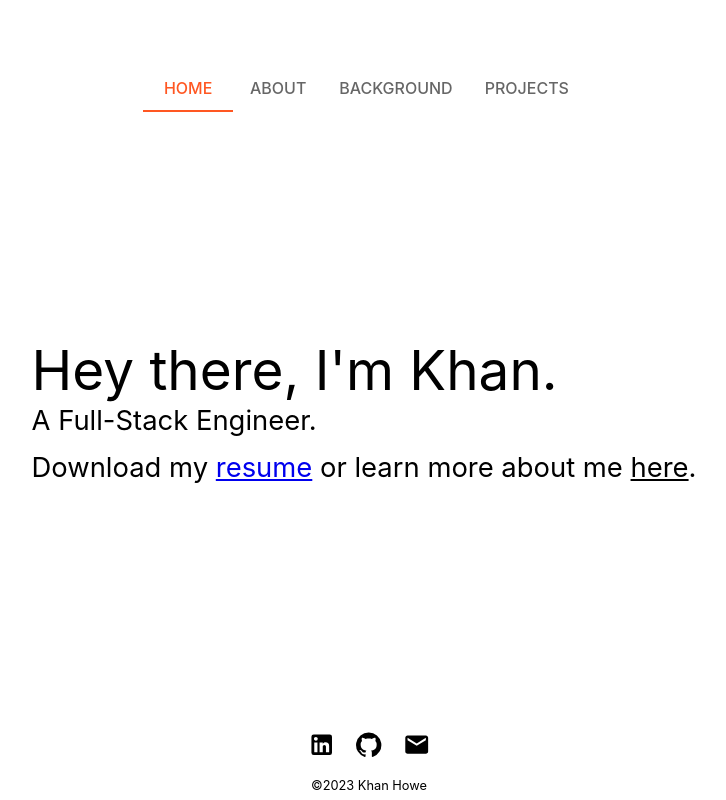
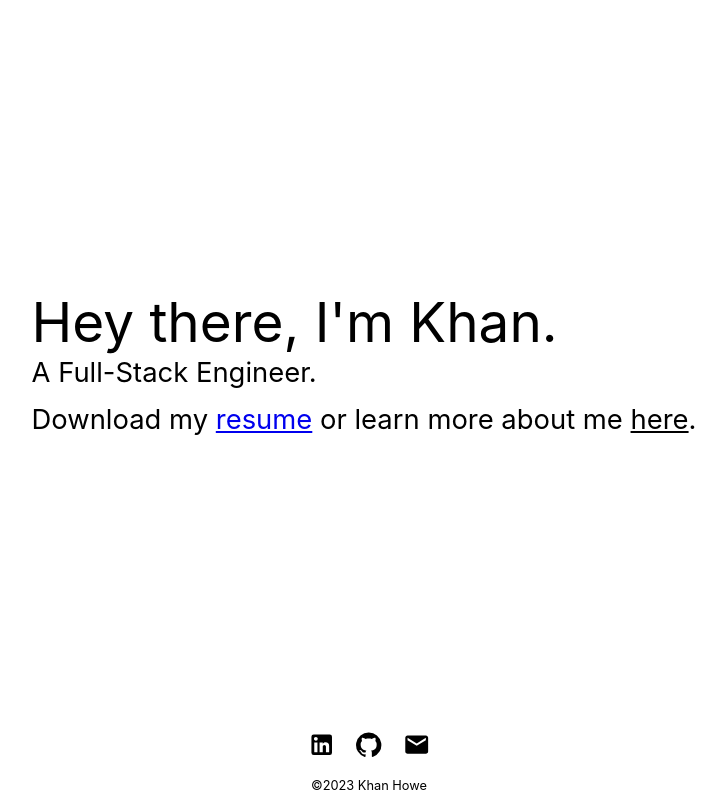
Before and after one commit to khanhowe/khan-dev, a React (Create React App) app: page / in a window 1280 px wide. Shown: the whole page, without its empty margins (276-1002 px from the left). Built offline with nearby package versions, Linux system fonts and the light colour scheme.

Commit message:
Add fade-in styling for home page

```diff
--- a/src/App.tsx
+++ b/src/App.tsx
@@ -12,21 +12,21 @@ import Background from './pages/Background';
 import Footer from './components/Footer';
 
 const Header: React.FC = () => {
-  const location = useLocation();
-  const isHomeRoute = location.pathname === '/';
+
   return (
     <div>
-      {!isHomeRoute && <NameTitle name='Khan Howe'/>}
+      <NameTitle name='Khan Howe'/>
       <NavBar/>
     </div>
   );
 }
 
 const AppBody: React.FC = () => {
-
+  const location = useLocation();
+  const isHomeRoute = location.pathname === '/';
   return (
-      <div>
-        <Header/>
+      <div className='app-body'>
+        {!isHomeRoute && <Header/>}
         <Routes>
           <Route path='/' element={<Home/>}/>
           <Route path='/about' element={<About/>}/>
--- a/src/pages/Home.tsx
+++ b/src/pages/Home.tsx
@@ -1,12 +1,23 @@
 import { Typography } from "@mui/material";
 import Page from "../components/Page";
 import { useNavigate } from "react-router-dom";
+import { useEffect, useState } from "react";
 
-const Home: React.FC  = () => {
+const Home: React.FC = () => {
     const navigate = useNavigate();
+    const [isVisible, setIsVisible] = useState(false);
+
+    useEffect(() => {
+        const fadeInTimer = setTimeout(() => {
+            setIsVisible(true);
+        }, 100);
+
+        return () => clearTimeout(fadeInTimer);
+    }, []);
+
     return (
         <Page>
-            <div className='home'>
+            <div className={`home ${isVisible ? 'fade-in' : 'fade-out'}`}>
                 <div>
                     <Typography variant="h3">Hey there, I'm Khan.</Typography>
                     <Typography variant="h5">A Full-Stack Engineer.</Typography>
--- a/src/styles/App.css
+++ b/src/styles/App.css
@@ -2,6 +2,13 @@
     display: flex;
     flex-direction: column;
     padding-bottom: 100px;
+}
+
+.app-body {
+    display: flex;
+    flex-direction: column;
+    justify-content: center;
+    align-items: center;
 }
 
 .view-paper {
--- a/src/styles/Home.css
+++ b/src/styles/Home.css
@@ -7,6 +7,17 @@
     align-items: center;
 }
 
+.fade-in {
+    opacity: 1;
+    transition: opacity 0.5s ease-in-out;
+}
+
+.fade-out {
+    opacity: 0;
+    transition: opacity 0.5s ease-in-out;
+    pointer-events: none;
+}
+
 .about-link {
     text-decoration: underline;
     color: black;
```
